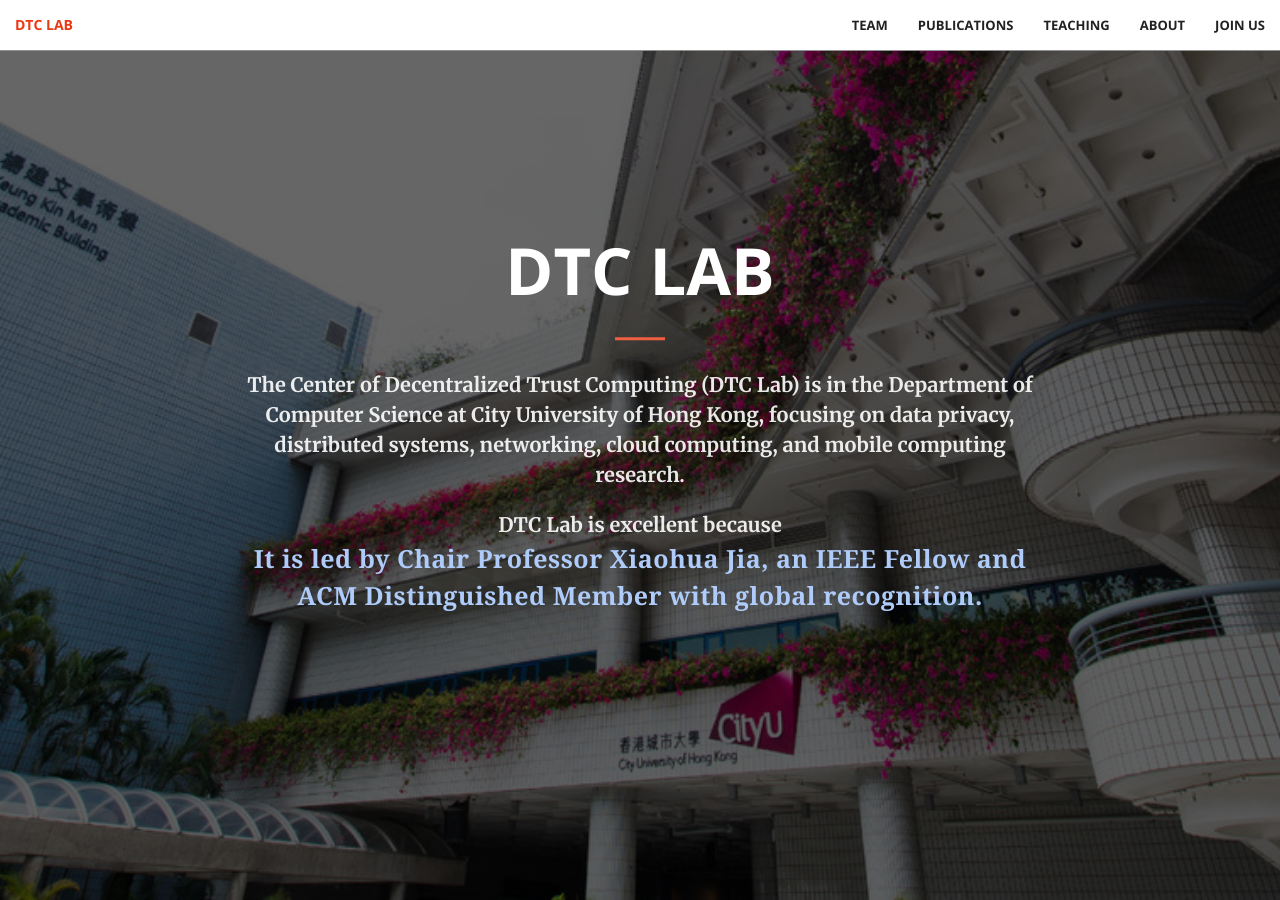
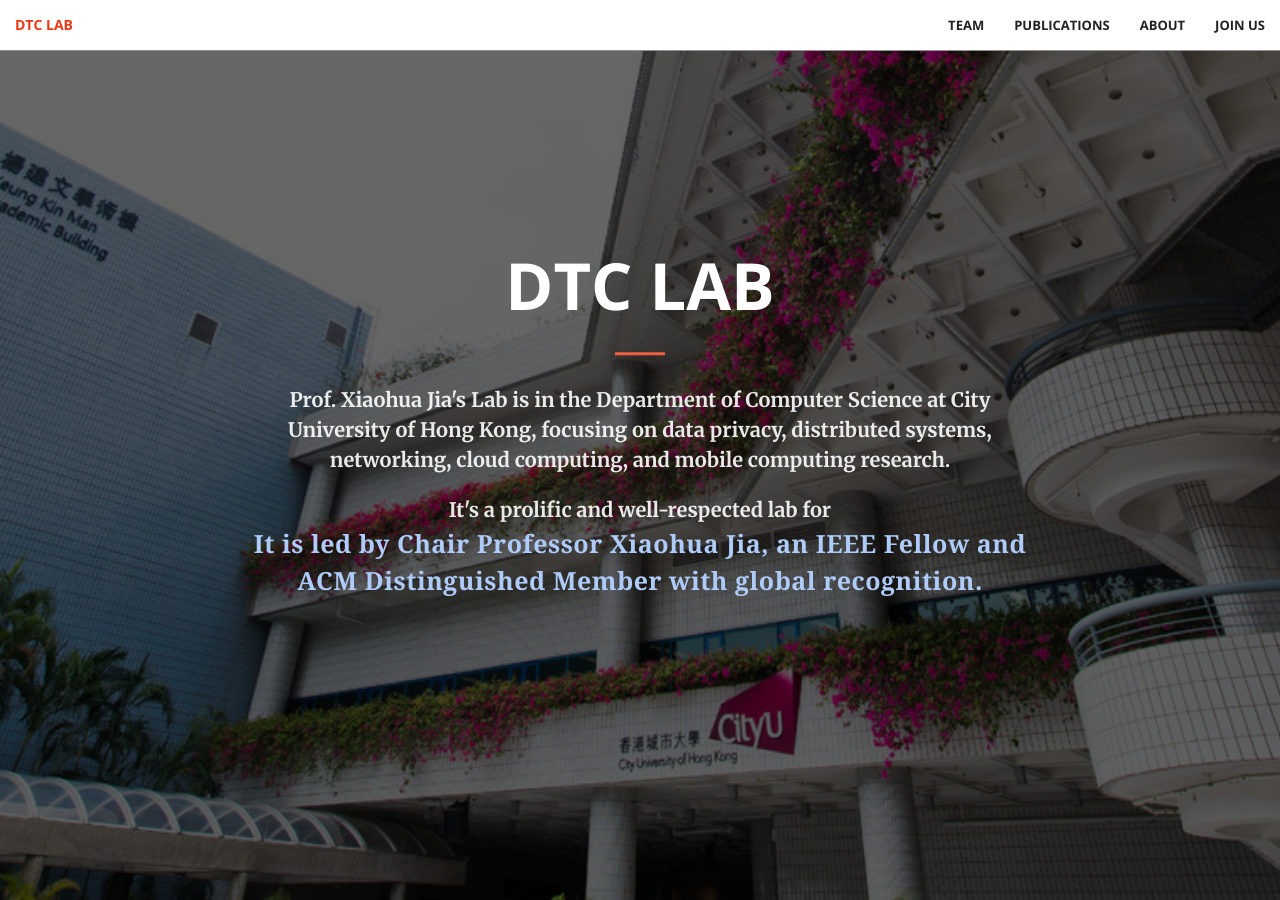
Before and after one commit to cityu-cs-dtc/cityu-cs-dtc.github.io, a Jekyll site: the page built from index.html, in a window 1280 px wide and 900 px high. Built offline with Jekyll 4.4.1, drawn with Linux system fonts in a browser that asks for light colours.

Commit message:
update team

```diff
--- a/_config.yml
+++ b/_config.yml
@@ -1,7 +1,7 @@
 # Site settings
-title: Center of Decentralized Trust Computing
+title: Prof. Xiaohua Jia's Lab
 email:
-description: The Center of Decentralized Trust Computing (DTC lab) is in the Department of Computer Science at City University of Hong Kong, focusing on data privacy, blockchain, distributed systems, networking, cloud computing, and mobile computing research.
+description: Prof. Xiaohua Jia's Lab is in the Department of Computer Science at City University of Hong Kong, focusing on data privacy, blockchain, distributed systems, networking, cloud computing, and mobile computing research.
 baseurl: "" # the subpath of your site, e.g. /blog/
 url: "" # the base hostname & protocol for your site
 
--- a/_includes/head.html
+++ b/_includes/head.html
@@ -6,7 +6,7 @@
     <meta name="description" content="{{site.description}}">
     <meta name="author" content="">
 
-    <title>Cityu's DTC Lab</title>
+    <title>Prof. Xiaohua Jia's Lab</title>
 
     <!-- Bootstrap Core CSS -->
     <link rel="stylesheet" href="{{url}}/styles/css/bootstrap.min.css" type="text/css">
--- a/_includes/header.html
+++ b/_includes/header.html
@@ -5,14 +5,14 @@
       <hr>
       <p>
         <strong>
-          The Center of Decentralized Trust Computing (DTC Lab) is in the Department of Computer Science at
+          Prof. Xiaohua Jia's Lab is in the Department of Computer Science at
           City University of Hong Kong, focusing on data privacy, distributed systems, networking,
           cloud computing, and mobile computing research.
         </strong>
       </p>
       <p>
         <strong>
-          DTC Lab is excellent because
+          It's a prolific and well-respected lab for
         </strong>
         <br>
         <strong>
--- a/_includes/nav.html
+++ b/_includes/nav.html
@@ -23,9 +23,9 @@
                 <!-- <li>
                     <a class="page-scroll" href="{{url}}/projects.html">Projects</a>
                 </li> -->
-                <li>
+                <!-- <li>
                     <a class="page-scroll" href="{{url}}/teaching.html">Teaching</a>
-                </li>
+                </li> -->
                 <li>
                     <a class="page-scroll" href="{{url}}/about.html">About</a>
                 </li>
--- a/_includes/team.html
+++ b/_includes/team.html
@@ -38,7 +38,7 @@
     </div>
 
     <!-- PhD Students -->
-    <h2 class="section-heading">PhD Students</h2>
+    <h2 class="section-heading">Current PhD Students</h2>
     <div class="row">
       {% for member in sorted_team %}
         {% unless member.is_alumni %}
@@ -50,7 +50,7 @@
     </div>
 
     <!-- Research Interns -->
-    <h2 class="section-heading">Research Interns</h2>
+    <h2 class="section-heading">Visting Students/Researchers</h2>
     <div class="row">
       {% for member in sorted_team %}
         {% unless member.is_alumni %}
--- a/teaching.html
+++ /dev/null
@@ -1,3 +0,0 @@
----
-layout: teaching
----
```
Also changed, not shown: _includes/teaching.html (deleted, +0 -106 lines), _layouts/teaching.html (deleted, +0 -12 lines), favicon.ico.
